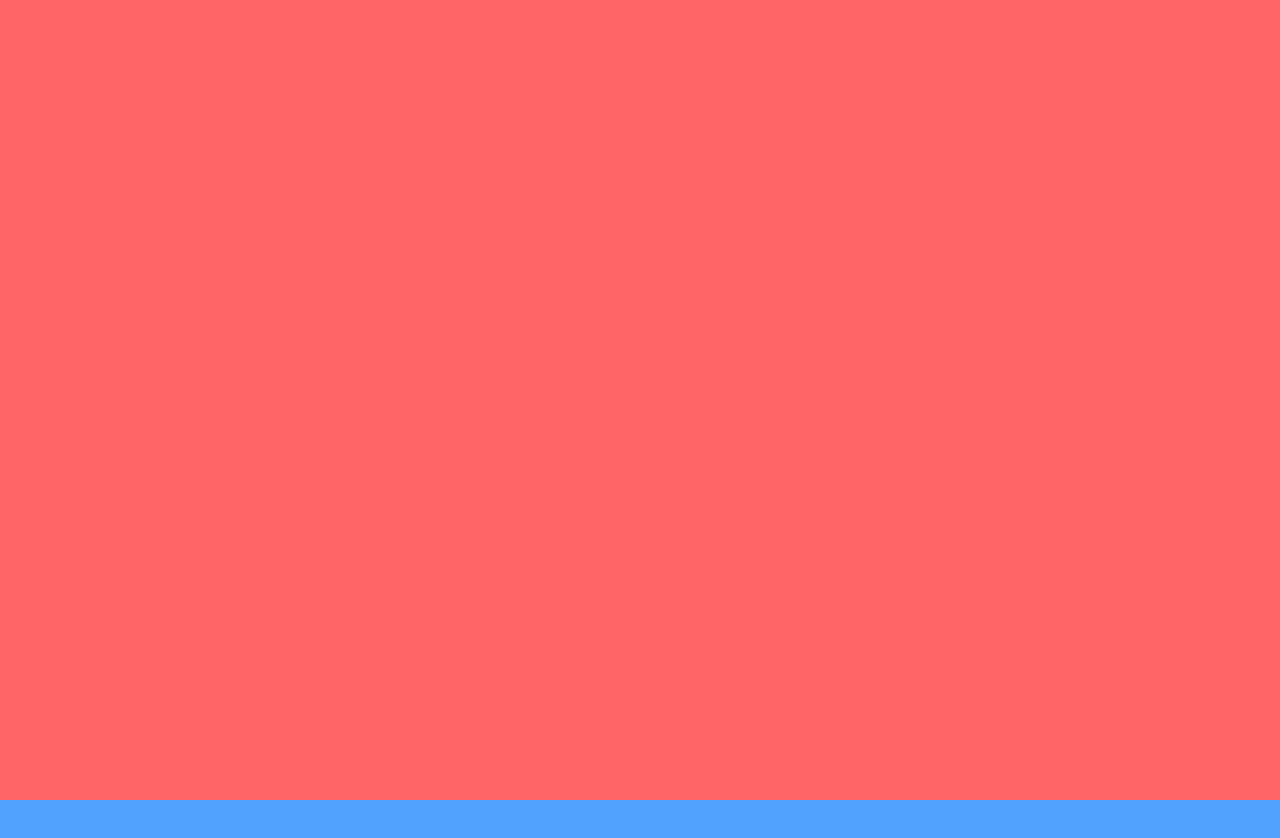
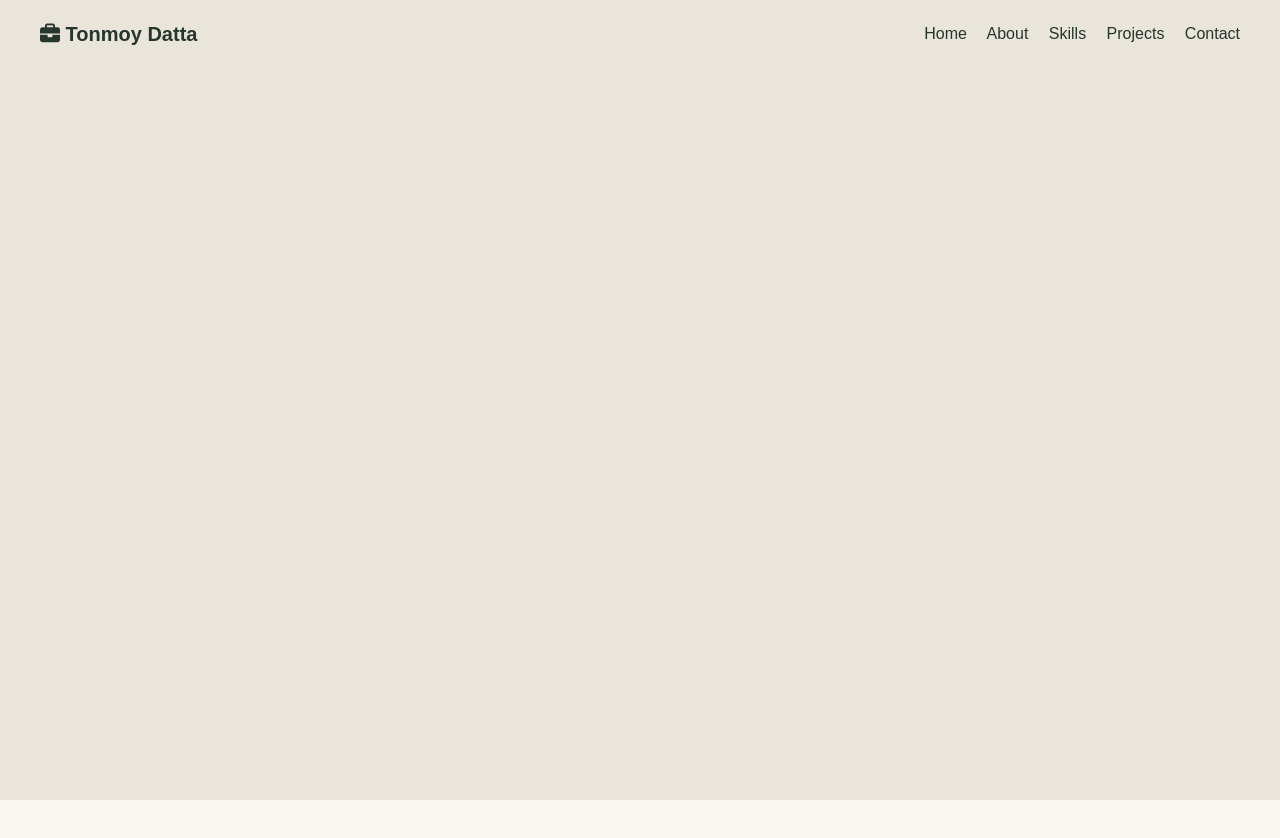
Before and after one commit to tonmoyofcl01-web/module4-assignment, a website: page src/index.html in a window 1280 px wide. Shown: the top 838 px of the page. Drawn offline with Linux system fonts and the light colour scheme.

Commit message:
basic navbar is done

```diff
--- a/src/index.html
+++ b/src/index.html
@@ -9,32 +9,44 @@
 <body class="w-full h-screen font-display bg-background text-text overflow-y-auto snap-y snap-mandatory scroll-smooth">
 
   <!-- 1st section - navbar and hero section -->
-  <section class="w-full min-h-screen snap-start bg-red-400">
+  <section class="w-full min-h-screen snap-start bg-surface">
+    <nav class="flex items-center justify-between py-5 px-10 container mx-auto">
+      <div class="text-xl font-bold"><i class="fa-solid fa-briefcase"></i> Tonmoy Datta</div>
+      <div class="space-x-4">
+        <a href="#home" class="hover:text-accent">Home</a>
+        <a href="#about" class="hover:text-accent">About</a>
+        <a href="#skills" class="hover:text-accent">Skills</a>
+        <a href="#projects" class="hover:text-accent">Projects</a>
+        <a href="#contact" class="hover:text-accent">Contact</a>
+      </div>
+    </nav>
   </section>
 
   <!-- 2nd section - about me section -->
-  <section class="w-full min-h-screen snap-start bg-blue-400">
+  <section class="w-full min-h-screen snap-start">
   </section>
 
   <!-- 3rd section - skills section -->
-  <section class="w-full min-h-screen snap-start bg-green-400">
+  <section class="w-full min-h-screen snap-start">
   </section>
 
   <!-- 4th section - projects section -->
-  <section class="w-full min-h-screen snap-start bg-yellow-400">
+  <section class="w-full min-h-screen snap-start">
   </section>
 
   <!-- 5th section - education section -->
-  <section class="w-full min-h-screen snap-start bg-purple-400">
+  <section class="w-full min-h-screen snap-start">
   </section>
 
   <!-- 6th section - contact section -->
-  <section class="w-full min-h-screen snap-start bg-pink-400">
+  <section class="w-full min-h-screen snap-start">
   </section>
 
   <!-- 7th section - footer -->
-  <section class="w-full min-h-screen snap-start bg-gray-400">
+  <section class="w-full min-h-screen snap-start">
   </section>
 
+  <!-- font awesome -->
+   <script src="https://kit.fontawesome.com/fb6788d0b7.js" crossorigin="anonymous"></script>
 </body>
 </html>
--- a/src/input.css
+++ b/src/input.css
@@ -2,9 +2,9 @@
 
 @theme {
     --font-display: 'Playfair Display', sans-serif;
-    --color-background: #F7F7F2;
-    --color-surface: #E8EAE2;
-    --color-sage: #6B806C;
-    --color-text: #202820;
-    --color-muted: ##8A9287;
+    --color-background: #F8F6F0;
+    --color-surface: #E9E5DA;
+    --color-accent: #739477;
+    --color-text: #26352D;
+    --color-muted: #69776B;
 }
```
Also changed, not shown: src/output.css.
